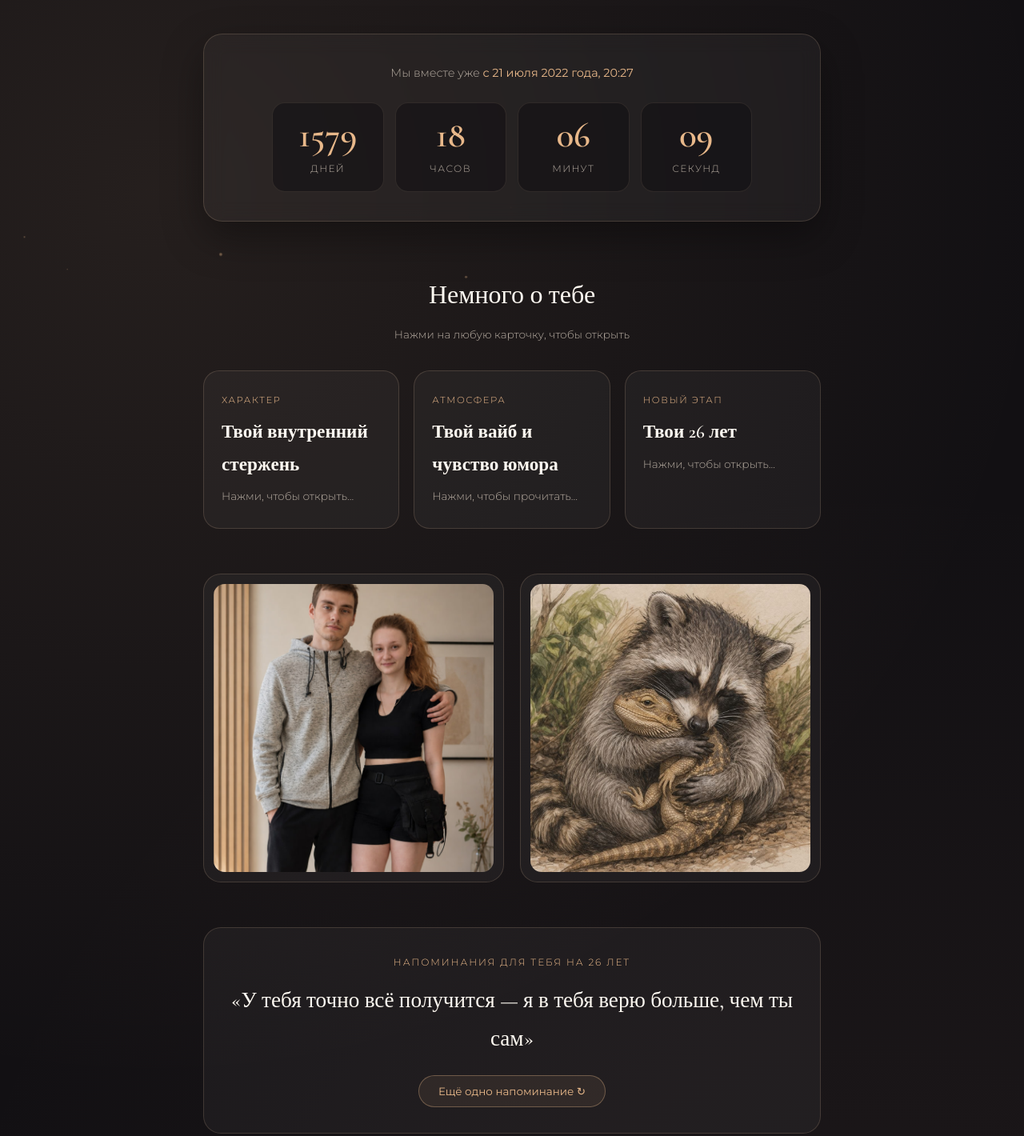
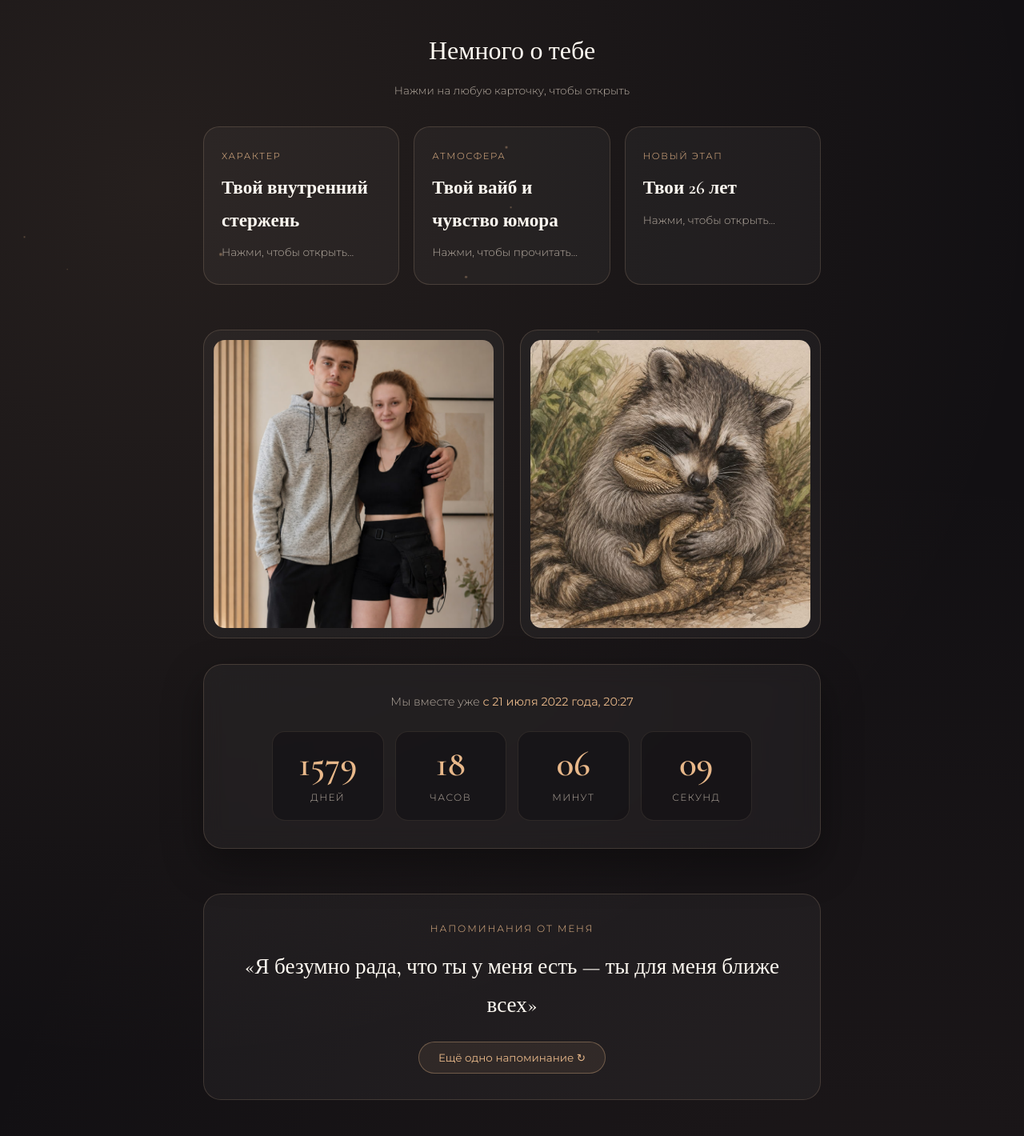
Before and after one commit to vladaenya/happy-birthday, a plain HTML site: page index.html in a window 1280 px wide. Shown: the part 320-1740 px from the top of the page at 80% size. Drawn offline with nearby package versions, Linux system fonts and the light colour scheme.

Commit message:
Update index.html

```diff
--- a/index.html
+++ b/index.html
@@ -57,8 +57,8 @@
             80% { opacity: 0.25; }
             100% { transform: translateY(-10vh) scale(1.1); opacity: 0; }
         }
-        .container { position: relative; z-index: 1; max-width: 820px; margin: 0 auto; padding: 84px 24px 95px; }
-        header { text-align: center; margin-bottom: 54px; }
+        .container { position: relative; z-index: 1; max-width: 820px; margin: 0 auto; padding: 80px 24px 95px; }
+        header { text-align: center; margin-bottom: 52px; }
         .date-badge {
             display: inline-block; font-size: 0.78rem; letter-spacing: 0.2em; text-transform: uppercase;
             color: var(--accent-warm); border: 1px solid var(--border-soft); padding: 6px 16px;
@@ -66,18 +66,6 @@
         }
         h1 { font-family: 'Cormorant Garamond', serif; font-size: clamp(2.4rem, 5vw, 3.6rem); font-weight: 500; line-height: 1.15; margin-bottom: 16px; color: #fffaf2; }
         .subtitle { color: var(--text-muted); font-size: 1rem; max-width: 540px; margin: 0 auto; }
-        .timer-section {
-            background: var(--bg-card); border: 1px solid var(--border-soft); border-radius: 24px;
-            padding: 36px 24px; text-align: center; backdrop-filter: blur(12px);
-            box-shadow: 0 20px 50px rgba(0, 0, 0, 0.35); margin-bottom: 64px;
-        }
-        .timer-label { font-size: 0.9rem; color: var(--text-muted); margin-bottom: 24px; }
-        .timer-label span { color: var(--accent-warm); font-weight: 400; }
-        .timer-grid { display: grid; grid-template-columns: repeat(4, 1fr); gap: 14px; max-width: 600px; margin: 0 auto; }
-        .time-box { background: rgba(18, 16, 19, 0.55); border: 1px solid rgba(245, 210, 175, 0.1); border-radius: 16px; padding: 18px 10px; transition: transform 0.3s ease, border-color 0.3s ease; }
-        .time-box:hover { transform: translateY(-3px); border-color: rgba(232, 184, 138, 0.35); }
-        .time-value { font-family: 'Cormorant Garamond', serif; font-size: clamp(2rem, 4vw, 2.8rem); font-weight: 600; color: var(--accent-warm); line-height: 1; margin-bottom: 8px; }
-        .time-unit { font-size: 0.75rem; text-transform: uppercase; letter-spacing: 0.12em; color: var(--text-muted); }
         .section-title { font-family: 'Cormorant Garamond', serif; font-size: 2rem; font-weight: 500; text-align: center; margin-bottom: 10px; color: #fffaf2; }
         .section-hint { text-align: center; font-size: 0.85rem; color: var(--text-muted); margin-bottom: 32px; }
         .cards-grid { display: grid; grid-template-columns: repeat(auto-fit, minmax(240px, 1fr)); gap: 18px; margin-bottom: 56px; }
@@ -93,10 +81,22 @@
         .card-secret { max-height: 0; opacity: 0; overflow: hidden; transition: max-height 0.5s ease, opacity 0.5s ease, margin-top 0.4s ease; font-size: 0.92rem; color: var(--text-main); border-top: 1px solid rgba(245, 210, 175, 0.12); }
         .memory-card.open .card-secret { max-height: 220px; opacity: 1; margin-top: 14px; padding-top: 14px; }
         .memory-card.open .card-preview { display: none; }
-        .photos-grid { display: grid; grid-template-columns: repeat(2, 1fr); gap: 20px; margin-bottom: 56px; }
+        .photos-grid { display: grid; grid-template-columns: repeat(2, 1fr); gap: 20px; margin-bottom: 32px; }
         .photo-frame { background: var(--bg-card); border: 1px solid var(--border-soft); border-radius: 22px; padding: 12px; transition: transform 0.4s ease, border-color 0.4s ease; overflow: hidden; }
         .photo-frame:hover { transform: translateY(-4px); border-color: rgba(232, 184, 138, 0.4); }
         .photo-frame img { width: 100%; height: 360px; object-fit: cover; object-position: center 20%; border-radius: 14px; display: block; }
+        .timer-section {
+            background: var(--bg-card); border: 1px solid var(--border-soft); border-radius: 24px;
+            padding: 34px 24px; text-align: center; backdrop-filter: blur(12px);
+            box-shadow: 0 20px 50px rgba(0, 0, 0, 0.35); margin-bottom: 56px;
+        }
+        .timer-label { font-size: 0.9rem; color: var(--text-muted); margin-bottom: 24px; }
+        .timer-label span { color: var(--accent-warm); font-weight: 400; }
+        .timer-grid { display: grid; grid-template-columns: repeat(4, 1fr); gap: 14px; max-width: 600px; margin: 0 auto; }
+        .time-box { background: rgba(18, 16, 19, 0.55); border: 1px solid rgba(245, 210, 175, 0.1); border-radius: 16px; padding: 18px 10px; transition: transform 0.3s ease, border-color 0.3s ease; }
+        .time-box:hover { transform: translateY(-3px); border-color: rgba(232, 184, 138, 0.35); }
+        .time-value { font-family: 'Cormorant Garamond', serif; font-size: clamp(2rem, 4vw, 2.8rem); font-weight: 600; color: var(--accent-warm); line-height: 1; margin-bottom: 8px; }
+        .time-unit { font-size: 0.75rem; text-transform: uppercase; letter-spacing: 0.12em; color: var(--text-muted); }
         .miss-you-box { background: var(--bg-card); border: 1px solid var(--border-soft); border-radius: 22px; padding: 32px 26px; text-align: center; margin-bottom: 56px; position: relative; }
         .miss-you-label { font-size: 0.75rem; text-transform: uppercase; letter-spacing: 0.16em; color: var(--accent-warm); margin-bottom: 14px; }
         .miss-you-text { font-family: 'Cormorant Garamond', serif; font-size: clamp(1.35rem, 3vw, 1.7rem); color: #fffaf2; min-height: 64px; display: flex; align-items: center; justify-content: center; margin-bottom: 22px; transition: opacity 0.3s ease, transform 0.3s ease; }
@@ -154,29 +154,6 @@
             <p class="subtitle">Сегодня твой день, малыш. Небольшой уголок в сети, собранный к твоим 26 — о том, какой ты классный, и с самыми тёплыми словами для тебя.</p>
         </header>
 
-        <!-- Живой счетчик -->
-        <section class="timer-section">
-            <div class="timer-label">Мы вместе уже <span>с 21 июля 2022 года, 20:27</span></div>
-            <div class="timer-grid">
-                <div class="time-box">
-                    <div class="time-value" id="days">0</div>
-                    <div class="time-unit" id="days-label">дней</div>
-                </div>
-                <div class="time-box">
-                    <div class="time-value" id="hours">00</div>
-                    <div class="time-unit" id="hours-label">часов</div>
-                </div>
-                <div class="time-box">
-                    <div class="time-value" id="minutes">00</div>
-                    <div class="time-unit" id="minutes-label">минут</div>
-                </div>
-                <div class="time-box">
-                    <div class="time-value" id="seconds">00</div>
-                    <div class="time-unit" id="seconds-label">секунд</div>
-                </div>
-            </div>
-        </section>
-
         <!-- Карточки о нём -->
         <section>
             <h2 class="section-title">Немного о тебе</h2>
@@ -228,10 +205,33 @@
             </div>
         </section>
 
-        <!-- Генератор пожеланий на 26 лет -->
+        <!-- Живой счетчик прямо под фото -->
+        <section class="timer-section">
+            <div class="timer-label">Мы вместе уже <span>с 21 июля 2022 года, 20:27</span></div>
+            <div class="timer-grid">
+                <div class="time-box">
+                    <div class="time-value" id="days">0</div>
+                    <div class="time-unit" id="days-label">дней</div>
+                </div>
+                <div class="time-box">
+                    <div class="time-value" id="hours">00</div>
+                    <div class="time-unit" id="hours-label">часов</div>
+                </div>
+                <div class="time-box">
+                    <div class="time-value" id="minutes">00</div>
+                    <div class="time-unit" id="minutes-label">минут</div>
+                </div>
+                <div class="time-box">
+                    <div class="time-value" id="seconds">00</div>
+                    <div class="time-unit" id="seconds-label">секунд</div>
+                </div>
+            </div>
+        </section>
+
+        <!-- Напоминания от тебя -->
         <section class="miss-you-box">
-            <div class="miss-you-label">Напоминания для тебя на 26 лет</div>
-            <div class="miss-you-text" id="noteText">«У тебя точно всё получится — я в тебя верю больше, чем ты сам»</div>
+            <div class="miss-you-label">Напоминания от меня</div>
+            <div class="miss-you-text" id="noteText">«Я безумно рада, что ты у меня есть — ты для меня ближе всех»</div>
             <button class="soft-btn" onclick="nextLoveNote()">Ещё одно напоминание ↻</button>
         </section>
 
@@ -317,16 +317,16 @@
         }
 
         const loveNotes = [
-            "«У тебя точно всё получится — я в тебя верю больше, чем ты сам»",
-            "«Не забывай иногда просто выдыхать и отдыхать, котик»",
-            "«Ты крутой, умный и настоящий — никогда в себе не сомневайся»",
-            "«Пусть в твоих 26 будет максимум поводов для искренней улыбки, малыш»",
-            "«Ты заслуживаешь самого лучшего в этой жизни, милый»",
-            "«Любые сложные задачи тебе по плечу — проверено временем»",
-            "«Береги себя и своё здоровье, это правда важнее всего»",
-            "«Я очень горжусь тобой и тем, каким человеком ты стал»",
-            "«Пусть этот год подарит тебе кучу классных моментов и новых побед»",
-            "«Я всегда на твоей стороне, любимый, что бы ни случилось ❤️»"
+            "«Я безумно рада, что ты у меня есть — ты для меня ближе всех»",
+            "«Никогда ни в чём не сомневайся, малыш — я всегда за тебя»",
+            "«Ты мой самый родной человек, с которым спокойно и хорошо в любой день»",
+            "«У тебя точно всё получится, котик — я в тебя верю больше, чем ты сам»",
+            "«Что бы ни случилось, помни: я всегда на твоей стороне ❤️»",
+            "«Спасибо за то, что ты просто есть в моей жизни, милый»",
+            "«Пусть в твоих 26 будет максимум поводов для искренней улыбки»",
+            "«Не забывай иногда просто выдыхать и отдыхать, любимый»",
+            "«Я очень тобой горжусь и всегда готова тебя поддержать»",
+            "«Береги себя и своё здоровье — ты мне очень дорог, котик»"
         ];
         let noteIndex = 0;
 
```
